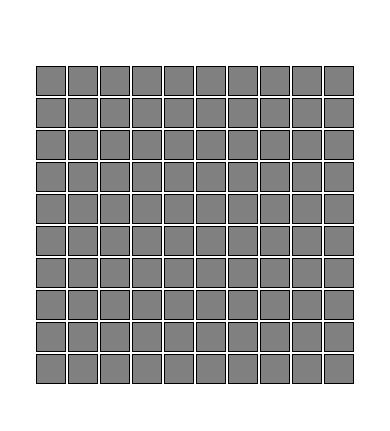
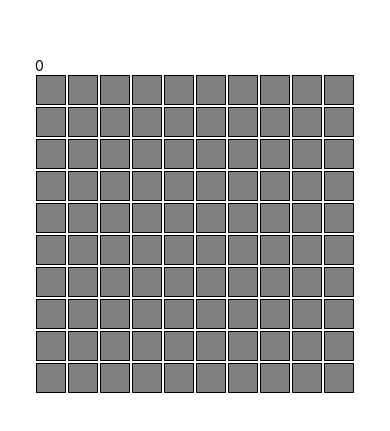
Before and after one commit to pupimarti/minesweeper, a React Native app: screen / in a window 390 px wide. Shown: the part 197-628 px from the top of the page. Built offline with nearby package versions, Linux system fonts and the light colour scheme.

Commit message:
added timer and game states

```diff
--- a/App.js
+++ b/App.js
@@ -1,11 +1,11 @@
 import React from 'react';
 import { StyleSheet, View } from 'react-native';
-import Board from './src/components/Board';
+import Game from './src/components/Game';
 
 export default function App() {
   return (
     <View style={styles.container}>
-      <Board />
+      <Game />
     </View>
   );
 }
--- a/src/components/Board.js
+++ b/src/components/Board.js
@@ -1,9 +1,10 @@
-import React, { useEffect, useState } from 'react';
+import React, { useCallback, useEffect, useState } from 'react';
 import { Alert, View } from 'react-native';
 import { createBoard, pressEmptyCell } from '../utils/board';
+import { STATE_GAME } from '../utils/constraints';
 import Cell from './Cell';
 
-export default function Board() {
+export default function Board({ startGame, gameOver, stateGame }) {
   const [board, setBoard] = useState([]);
 
   const [mines, setMines] = useState([]);
@@ -19,6 +20,7 @@
   };
 
   const handlePressCell = ({ id, value, isMine, x, y }) => {
+    if (stateGame === STATE_GAME.STOP) startGame();
     if (value === 0 && !isMine) {
       const new_board = pressEmptyCell({ x, y }, board);
       setBoard(new_board);
@@ -45,6 +47,7 @@
         return new_board;
       });
     });
+    gameOver();
   };
 
   return (
--- /dev/null
+++ b/src/components/Game.js
@@ -0,0 +1,20 @@
+import React, { useState } from 'react';
+import { View, Text } from 'react-native';
+import { STATE_GAME } from '../utils/constraints';
+import Board from './Board';
+import Timer from './Timer';
+
+export default function Game() {
+  const [stateGame, setStateGame] = useState(STATE_GAME.STOP);
+
+  const gameOver = () => setStateGame(STATE_GAME.STOP);
+
+  const startGame = () => setStateGame(STATE_GAME.PLAY);
+
+  return (
+    <View>
+      <Timer stateGame={stateGame} />
+      <Board stateGame={stateGame} gameOver={gameOver} startGame={startGame} />
+    </View>
+  );
+}
--- /dev/null
+++ b/src/components/Timer.js
@@ -0,0 +1,27 @@
+import React, { useEffect, useState } from 'react';
+import { View, Text } from 'react-native';
+import { STATE_GAME } from '../utils/constraints';
+
+export default function Timer({ stateGame }) {
+  const [timer, setTimer] = useState(0);
+
+  useEffect(() => {
+    let interval = null;
+    if (stateGame === STATE_GAME.PLAY) {
+      setTimer(0);
+      interval = setInterval(() => {
+        setTimer((prevTimer) => prevTimer + 1);
+      }, 1000);
+    }
+
+    return () => {
+      if (interval) clearInterval(interval);
+    };
+  }, [stateGame]);
+
+  return (
+    <View>
+      <Text style={{ color: '#000' }}>{timer}</Text>
+    </View>
+  );
+}
--- /dev/null
+++ b/src/utils/constraints.js
@@ -0,0 +1,4 @@
+export const STATE_GAME = {
+    STOP: 0,
+    PLAY: 1
+}
```
